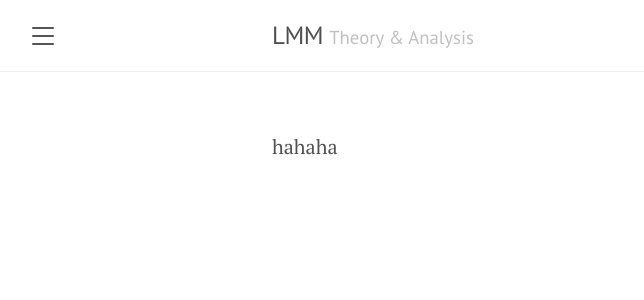
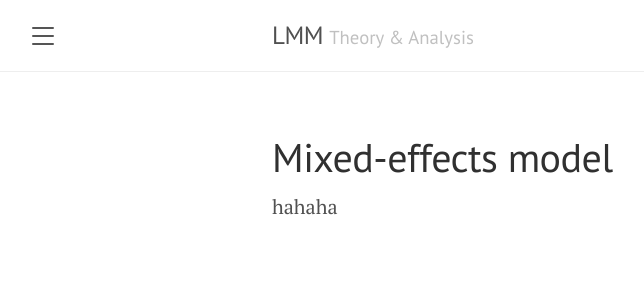
Before and after one commit to lennartseizer/ild, a Jekyll site: the page built from home.md, in a window 1280 px wide. Shown: the top 300 px of the page, without its empty margins (8-652 px from the left). Built offline with Jekyll 4.4.1, drawn with Linux system fonts in a browser that asks for light colours; our own code applies the rules of GitHub Pages for plain Markdown files.

Commit message:
Update home.md

```diff
--- a/home.md
+++ b/home.md
@@ -1 +1,6 @@
+---
+layout: page
+title: Mixed-effects model
+---
+
 hahaha
```
